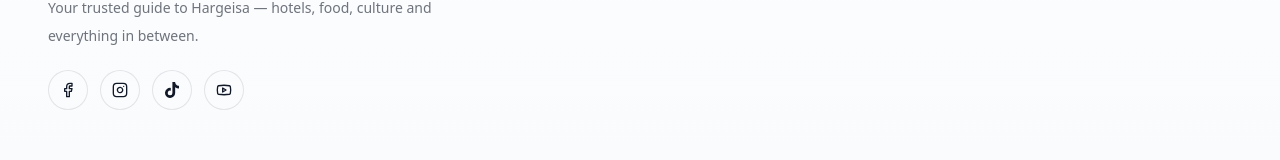
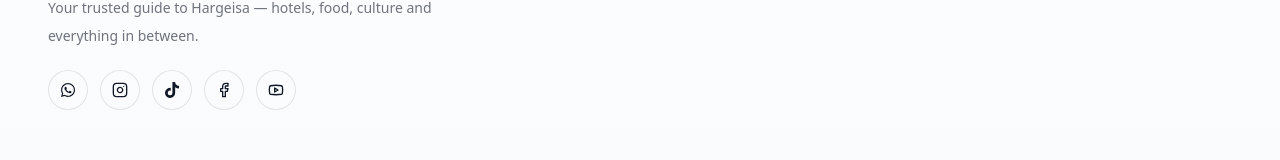
Before and after one commit to gohargeisa/Go-Hargeisa, a Next.js app: page /en/auth/login in a window 1280 px wide. Shown: the part 1051-1211 px from the top of the page. Built offline with nearby package versions, Linux system fonts and the light colour scheme; no server answers.

Commit message:
Add WhatsApp icon to footer

```diff
--- a/components/layout/site-footer.tsx
+++ b/components/layout/site-footer.tsx
@@ -2,7 +2,7 @@ import Link from "next/link";
 import Image from "next/image";
 import { useTranslations } from "next-intl";
 import { Facebook, Instagram, Youtube } from "lucide-react";
-import { FaTiktok } from "react-icons/fa6";
+import { FaTiktok, FaWhatsapp } from "react-icons/fa6";
 import type { Locale } from "@/lib/i18n/config";
 
 export function SiteFooter({ locale }: { locale: Locale }) {
@@ -29,20 +29,29 @@ export function SiteFooter({ locale }: { locale: Locale }) {
   ] as const;
   const socialLinks = [
   {
-    icon: Facebook,
-    href: "https://facebook.com/Go.Hargeisa",
+    icon: FaWhatsapp,
+    href: "https://wa.me/252656156752",
+    label: "WhatsApp",
   },
   {
     icon: Instagram,
     href: "https://instagram.com/go.hargeisa",
+    label: "Instagram",
   },
   {
-  icon: FaTiktok,
-  href: "https://www.tiktok.com/@gohargeisa",
-},
+    icon: FaTiktok,
+    href: "https://www.tiktok.com/@gohargeisa",
+    label: "TikTok",
+  },
+  {
+    icon: Facebook,
+    href: "https://facebook.com/Go.Hargeisa",
+    label: "Facebook",
+  },
   {
     icon: Youtube,
     href: "https://youtube.com/@Go.Hargeisa",
+    label: "YouTube",
   },
 ];
 
@@ -63,13 +72,13 @@ export function SiteFooter({ locale }: { locale: Locale }) {
   {t("tagline")}
 </p>
           <div className="mt-5 flex gap-3">
-  {socialLinks.map(({ icon: Icon, href }, i) => (
+  {socialLinks.map(({ icon: Icon, href, label }, i) => (
   <a
     key={i}
     href={href}
     target="_blank"
     rel="noopener noreferrer"
-    aria-label="Social link"
+    aria-label={label}
     className="flex h-10 w-10 items-center justify-center rounded-full border border-ink/10 dark:border-white/10 bg-white/5 transition-all duration-300 hover:-translate-y-1 hover:border-primary hover:bg-primary hover:text-white"
   >
     <Icon size={16} />
```
